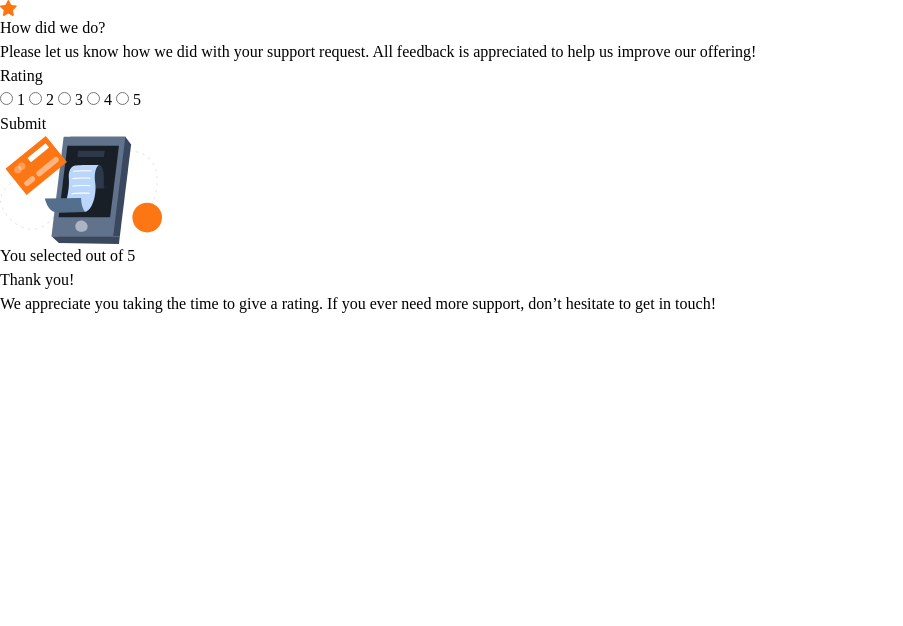
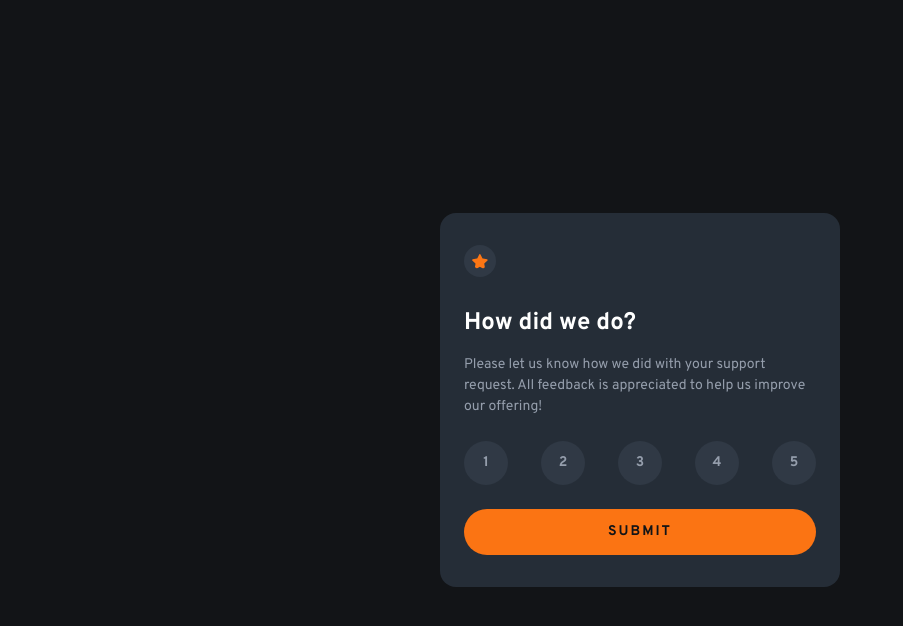
Before and after one commit to lhlam2515/interactive-rating-component, a plain HTML site: page index.html in a window 1280 px wide. Shown: the whole page, without its empty margins (0-903 px from the left). Drawn offline with Linux system fonts and the light colour scheme.

Commit message:
Add styling for card components and rating options

```diff
--- a/styles/index.css
+++ b/styles/index.css
@@ -1,2 +1,152 @@
 @import url("./base.css");
 @import url("./theme.css");
+
+body {
+  color: var(--color-white);
+  background-color: var(--color-grey-950);
+}
+
+.container {
+  display: flex;
+  justify-content: center;
+  align-items: center;
+  width: 100%;
+  min-height: 100vh;
+}
+
+.hidden {
+  display: none !important;
+}
+
+.sr-only {
+  position: absolute;
+  width: 1px;
+  height: 1px;
+  padding: 0;
+  margin: -1px;
+  overflow: hidden;
+  clip: rect(0, 0, 0, 0);
+  white-space: nowrap;
+  border: 0;
+}
+
+.card {
+  display: flex;
+  flex-direction: column;
+  align-items: flex-start;
+  gap: var(--spacing-400);
+  width: 90%;
+  max-width: 25rem;
+  padding: var(--spacing-400) var(--spacing-300);
+  border-radius: 1rem;
+  background-color: var(--color-grey-900);
+}
+
+.card__header {
+  display: flex;
+  flex-direction: column;
+  gap: var(--spacing-200);
+}
+
+.card__label {
+  padding: var(--spacing-100) var(--spacing-200);
+  font: var(--text-body);
+  color: var(--color-orange-500);
+  border-radius: 2rem;
+  background-color: var(--color-grey-700);
+}
+
+.card__content {
+  display: flex;
+  flex-direction: column;
+  align-self: stretch;
+  gap: var(--spacing-200);
+}
+
+.card__title {
+  font: var(--text-title);
+}
+
+.card__text {
+  font: var(--text-body);
+  color: var(--color-grey-500);
+}
+
+.rating-card .card__header img {
+  display: flex;
+  justify-content: center;
+  align-items: center;
+  width: 2rem;
+  height: 2rem;
+  padding: var(--spacing-100);
+  border-radius: 50%;
+  background-color: var(--color-grey-700);
+  object-fit: contain;
+}
+
+.thank-you-card .card__header {
+  align-items: center;
+  align-self: stretch;
+}
+
+.thank-you-card .card__content {
+  text-align: center;
+}
+.rating-form {
+  display: flex;
+  flex-direction: column;
+  align-self: stretch;
+  gap: var(--spacing-300);
+  margin-top: var(--spacing-100);
+}
+
+.rating-selector {
+  display: flex;
+  justify-content: space-between;
+  align-items: center;
+}
+.rating-option {
+  display: flex;
+  align-items: center;
+  justify-content: center;
+  width: 2.75rem;
+  height: 2.75rem;
+  font: var(--text-button);
+  color: var(--color-grey-500);
+  border-radius: 50%;
+  background-color: var(--color-grey-700);
+}
+
+.rating-option:hover,
+.rating-option:focus-within {
+  cursor: pointer;
+  color: var(--color-white);
+  background-color: var(--color-orange-500);
+}
+
+.rating-option[aria-selected="true"] {
+  color: var(--color-grey-950);
+  background-color: var(--color-white);
+}
+
+.btn {
+  display: flex;
+  justify-content: center;
+  align-items: center;
+  padding-block: var(--spacing-200);
+  font: var(--text-button);
+  border-radius: 2rem;
+}
+
+.submit-btn {
+  text-transform: uppercase;
+  letter-spacing: 0.125rem;
+  color: var(--color-grey-950);
+  background-color: var(--color-orange-500);
+}
+
+.submit-btn:hover,
+.submit-btn:focus {
+  cursor: pointer;
+  background-color: var(--color-white);
+}
```
